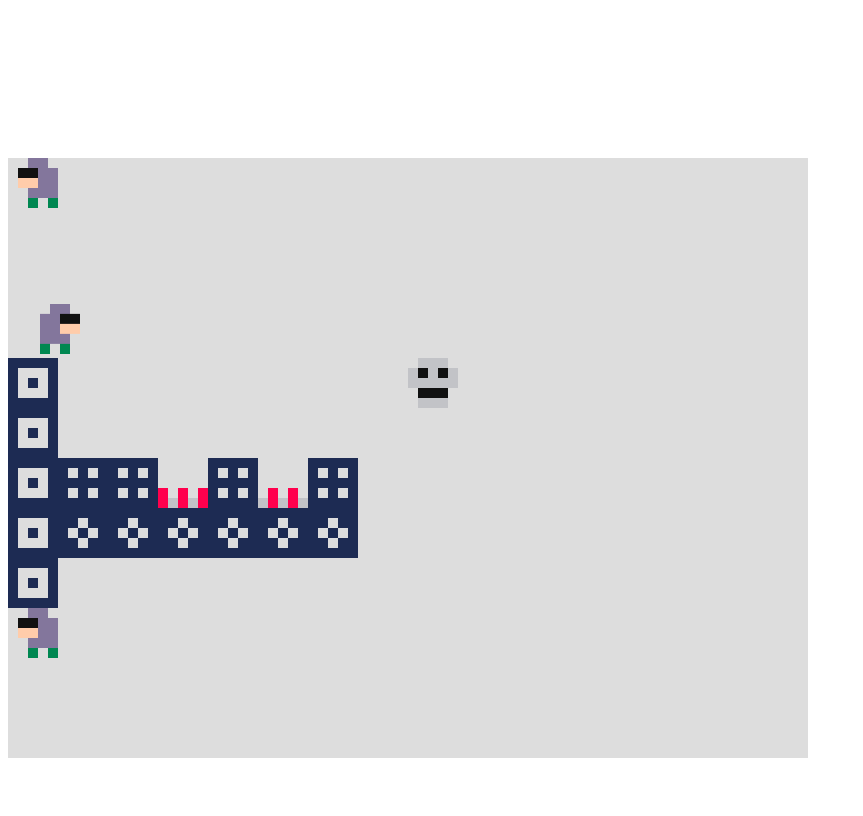
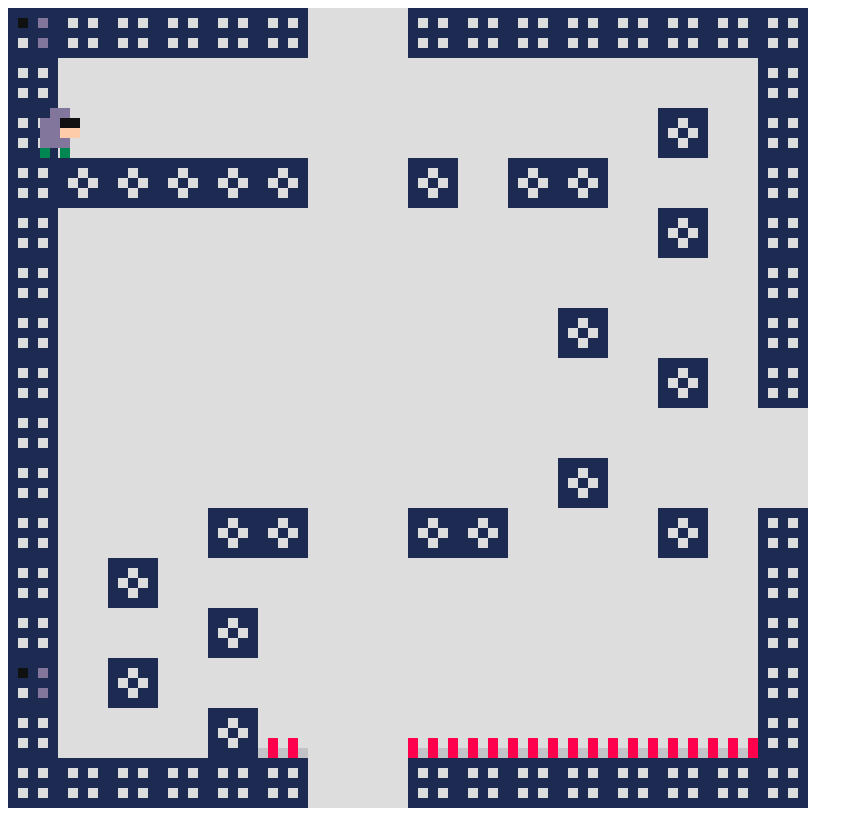
Before and after one commit to lukaszkups/frankestein, a website: page index.html in a window 1280 px wide. Shown: the whole page, without its empty margins (0-863 px from the left). Drawn offline with Linux system fonts and the light colour scheme; animation ran at ten frames a second.

Commit message:
new level

```diff
--- a/assets/js/main.js
+++ b/assets/js/main.js
@@ -1,4 +1,4 @@
-var game = new Phaser.Game(800, 600, Phaser.AUTO, '', { preload: preload, create: create, update: update });
+var game = new Phaser.Game(800, 800, Phaser.CANVAS, '', { preload: preload, create: create, update: update });
 var platforms;
 var playerMovingLeft = false;
 var map;
@@ -6,15 +6,16 @@ var layer
 var player;
 var traps;
 var trapMap;
+var spikes;
 
 function preload(){
   // load game sprite image, 5 x 5px each frame, 33 frames in total
   game.load.spritesheet('tile', 'assets/img/tiles.png', 50, 50, 32);
-  game.load.spritesheet('hero', 'assets/img/hero.png', 40, 50, 5);
+  game.load.spritesheet('hero', 'assets/img/hero.png', 40, 50, 6);
   // turn scale filter to nearest neighbour
   //game.stage.smoothed = false;
   // load tiled level
-  game.load.tilemap('lvl', 'assets/map/map.json', null, Phaser.Tilemap.TILED_JSON);
+  game.load.tilemap('lvl', 'assets/map/map2.json', null, Phaser.Tilemap.TILED_JSON);
   game.load.image('lvlTiles', 'assets/img/tiles.png');
 }
 
@@ -45,8 +46,8 @@ function create() {
 
   map = game.add.tilemap('lvl');
   map.addTilesetImage('tiles', 'lvlTiles');
-  layer = map.createLayer('layer1');
-  map.setCollisionBetween(1, 400, true, 'layer1');
+  layer = map.createLayer('ground');
+  map.setCollisionBetween(1, 400, true, 'ground');
 
 
   // The player and its settings
@@ -55,8 +56,8 @@ function create() {
   game.physics.arcade.enable(player);
 
   //  Player physics properties. Give the little guy a slight bounce.
-  player.body.bounce.y = 0.2;
-  player.body.gravity.y = 500;
+  player.body.bounce.y = 0.1;
+  player.body.gravity.y = 700;
   //player.body.collideWorldBounds = true;
 
   //  Our two animations, walking left and right.
@@ -68,14 +69,19 @@ function create() {
 
   trapMap = game.add.tilemap('lvl');
   trapMap.addTilesetImage('tiles', 'lvlTiles');
-  traps = trapMap.createLayer('enemies');
- console.log(player.body.height);
+  traps = trapMap.createLayer('traps');
+
+
+  spikes = game.add.group();
+  spikes.enableBody = true;
+  //map.createFromObjects('kill', null, 'spikes', 0, true, false, spikes);
+  console.log(map.objects);
 }
 
 function update() {
   //  Collide the player and the stars with the platforms
   var hitPlatform = game.physics.arcade.collide(player, layer);
-  var overlapTrap = game.physics.arcade.collide(player, traps);
+  var overlapTrap = game.physics.arcade.overlap(player, spikes);
 
   //  Reset the players velocity (movement)
   player.body.velocity.x = 0;
@@ -86,13 +92,13 @@ function update() {
   if(cursors.left.isDown){
     playerMovingLeft = true;
     //  Move to the left
-    player.body.velocity.x = -150;
+    player.body.velocity.x = -200;
 
     player.animations.play('left');
   }else if(cursors.right.isDown){
     playerMovingLeft = false;
     //  Move to the right
-    player.body.velocity.x = 150;
+    player.body.velocity.x = 200;
 
     player.animations.play('right');
   }else{
@@ -107,15 +113,15 @@ function update() {
 
   //  Allow the player to jump if they are touching the ground.
   if(cursors.up.isDown && player.body.blocked.down && hitPlatform){
-    player.body.velocity.y = -250;
+    player.body.velocity.y = -400;
   }
 
   // rewarp!
-  if(player.y > 600){
+  if(player.y > 800){
     player.y = -50;
   }
 
-  if(player.body.velocity.y > 500){
-    player.body.velocity.y = 500;
+  if(player.body.velocity.y > 700){
+    player.body.velocity.y = 700;
   }
 }
--- /dev/null
+++ b/assets/map/map2.json
@@ -0,0 +1,100 @@
+{ "height":16,
+ "layers":[
+        {
+         "data":[8, 8, 8, 8, 8, 8, 0, 0, 8, 8, 8, 8, 8, 8, 8, 8, 8, 0, 0, 0, 0, 0, 0, 0, 0, 0, 0, 0, 0, 0, 0, 8, 8, 0, 0, 0, 0, 0, 0, 0, 0, 0, 0, 0, 0, 9, 0, 8, 8, 9, 9, 9, 9, 9, 0, 0, 9, 0, 9, 9, 0, 0, 0, 8, 8, 0, 0, 0, 0, 0, 0, 0, 0, 0, 0, 0, 0, 9, 0, 8, 8, 0, 0, 0, 0, 0, 0, 0, 0, 0, 0, 0, 0, 0, 0, 8, 8, 0, 0, 0, 0, 0, 0, 0, 0, 0, 0, 9, 0, 0, 0, 8, 8, 0, 0, 0, 0, 0, 0, 0, 0, 0, 0, 0, 0, 9, 0, 8, 8, 0, 0, 0, 0, 0, 0, 0, 0, 0, 0, 0, 0, 0, 0, 0, 8, 0, 0, 0, 0, 0, 0, 0, 0, 0, 0, 9, 0, 0, 0, 0, 8, 0, 0, 0, 9, 9, 0, 0, 9, 9, 0, 0, 0, 9, 0, 8, 8, 0, 9, 0, 0, 0, 0, 0, 0, 0, 0, 0, 0, 0, 0, 8, 8, 0, 0, 0, 9, 0, 0, 0, 0, 0, 0, 0, 0, 0, 0, 8, 8, 0, 9, 0, 0, 0, 0, 0, 0, 0, 0, 0, 0, 0, 0, 8, 8, 0, 0, 0, 9, 0, 0, 0, 0, 0, 0, 0, 0, 0, 0, 8, 8, 8, 8, 8, 8, 8, 0, 0, 8, 8, 8, 8, 8, 8, 8, 8],
+         "height":16,
+         "name":"ground",
+         "opacity":1,
+         "type":"tilelayer",
+         "visible":true,
+         "width":16,
+         "x":0,
+         "y":0
+        },
+        {
+         "data":[0, 0, 0, 0, 0, 0, 0, 0, 0, 0, 0, 0, 0, 0, 0, 0, 0, 0, 0, 0, 0, 0, 0, 0, 0, 0, 0, 0, 0, 0, 0, 0, 0, 0, 0, 0, 0, 0, 0, 0, 0, 0, 0, 0, 0, 0, 0, 0, 0, 0, 0, 0, 0, 0, 0, 0, 0, 0, 0, 0, 0, 0, 0, 0, 0, 0, 0, 0, 0, 0, 0, 0, 0, 0, 0, 0, 0, 0, 0, 0, 0, 0, 0, 0, 0, 0, 0, 0, 0, 0, 0, 0, 0, 0, 0, 0, 0, 0, 0, 0, 0, 0, 0, 0, 0, 0, 0, 0, 0, 0, 0, 0, 0, 0, 0, 0, 0, 0, 0, 0, 0, 0, 0, 0, 0, 0, 0, 0, 0, 0, 0, 0, 0, 0, 0, 0, 0, 0, 0, 0, 0, 0, 0, 0, 0, 0, 0, 0, 0, 0, 0, 0, 0, 0, 0, 0, 0, 0, 0, 0, 0, 0, 0, 0, 0, 0, 0, 0, 0, 0, 0, 0, 0, 0, 0, 0, 0, 0, 0, 0, 0, 0, 0, 0, 0, 0, 0, 0, 0, 0, 0, 0, 0, 0, 0, 0, 0, 0, 0, 0, 0, 0, 0, 0, 0, 0, 0, 0, 0, 0, 0, 0, 0, 0, 0, 0, 0, 0, 0, 0, 0, 0, 0, 0, 0, 0, 0, 0, 0, 26, 0, 0, 25, 26, 25, 26, 25, 26, 25, 0, 0, 0, 0, 0, 0, 0, 0, 0, 0, 0, 0, 0, 0, 0, 0, 0],
+         "height":16,
+         "name":"traps",
+         "opacity":1,
+         "type":"tilelayer",
+         "visible":true,
+         "width":16,
+         "x":0,
+         "y":0
+        },
+        {
+         "height":16,
+         "name":"kill",
+         "objects":[
+                {
+                 "height":20,
+                 "name":"spikes",
+                 "properties":
+                    {
+
+                    },
+                 "type":"spikes",
+                 "visible":true,
+                 "width":350,
+                 "x":400,
+                 "y":729
+                },
+                {
+                 "height":1,
+                 "name":"",
+                 "properties":
+                    {
+
+                    },
+                 "type":"",
+                 "visible":true,
+                 "width":0,
+                 "x":458,
+                 "y":729
+                },
+                {
+                 "height":20,
+                 "name":"spikes",
+                 "properties":
+                    {
+
+                    },
+                 "type":"spikes",
+                 "visible":true,
+                 "width":50,
+                 "x":250,
+                 "y":728
+                }],
+         "opacity":1,
+         "type":"objectgroup",
+         "visible":true,
+         "width":16,
+         "x":0,
+         "y":0
+        }],
+ "orientation":"orthogonal",
+ "properties":
+    {
+
+    },
+ "tileheight":50,
+ "tilesets":[
+        {
+         "firstgid":1,
+         "image":"..\/img\/tiles.png",
+         "imageheight":600,
+         "imagewidth":150,
+         "margin":0,
+         "name":"tiles",
+         "properties":
+            {
+
+            },
+         "spacing":0,
+         "tileheight":50,
+         "tilewidth":50
+        }],
+ "tilewidth":50,
+ "version":1,
+ "width":16
+}
--- a/index.html
+++ b/index.html
@@ -2,7 +2,6 @@
   <head>
   </head>
   <body>
-    <canvas id="game"></canvas>
     <script src="./assets/js/phaser.min.js" type="text/javascript"></script>
     <script src="./assets/js/main.js" type="text/javascript"></script>
   </body>
```
Also changed, not shown: assets/img/hero2.png (added), 1 other file.
